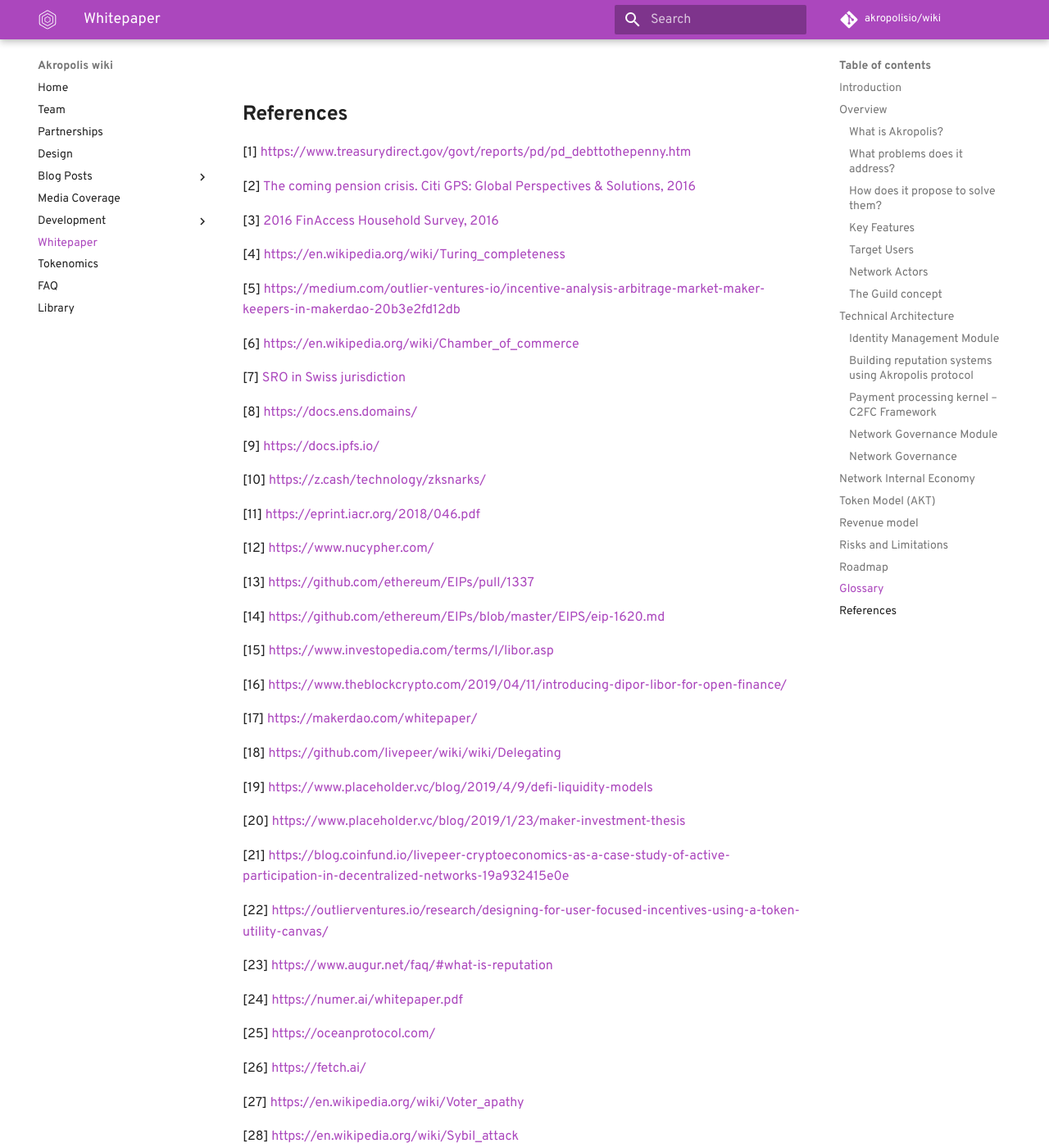
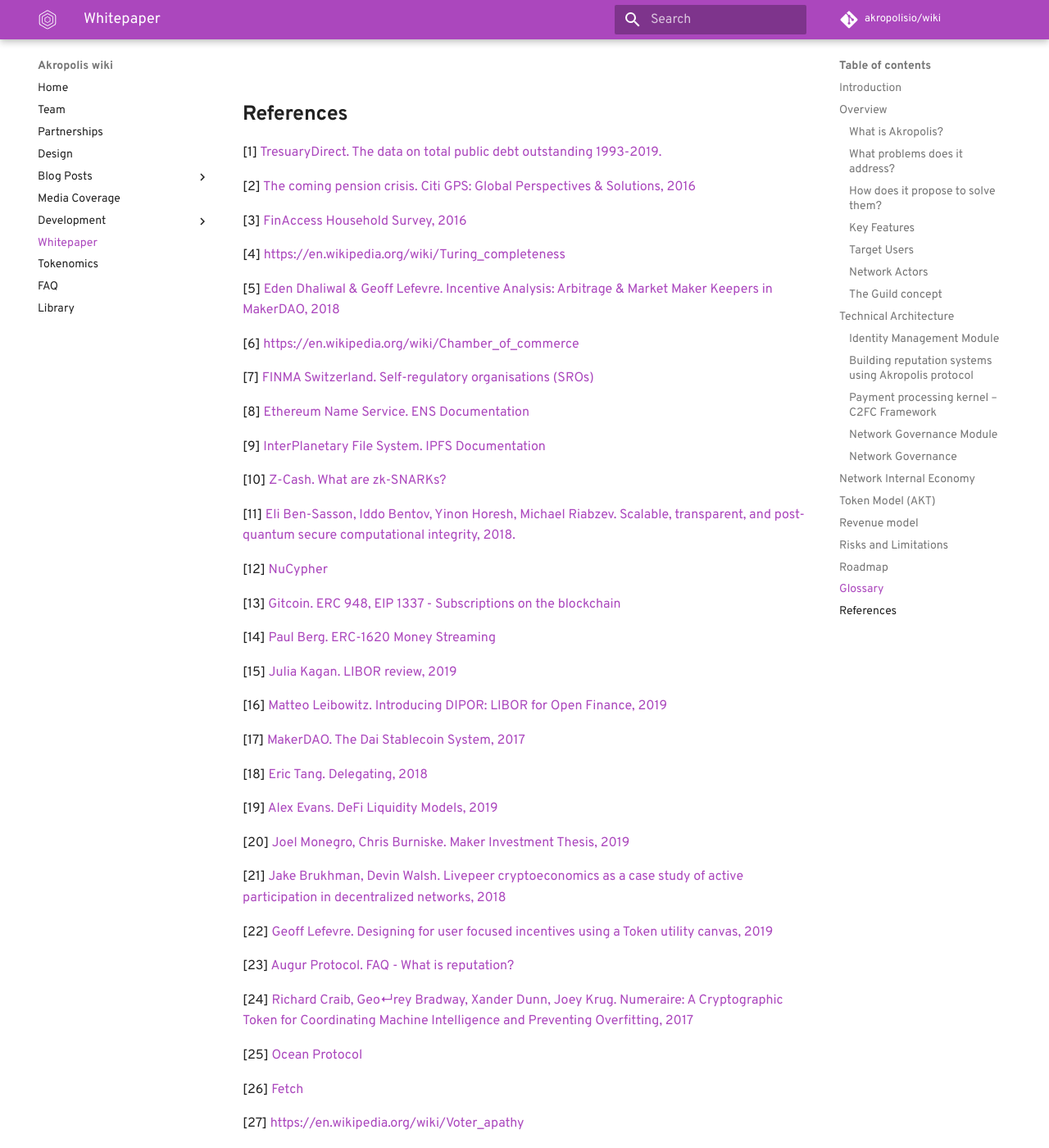
Before and after one commit to kaonone/wiki, an MkDocs documentation site: the page built from docs/whitepaper.md, in a window 1280 px wide and 1400 px high, scrolled down 25511 px. Shown: the whole window at 82% size. Built offline with MkDocs 1.6.1 and Material for MkDocs 9.7.7, drawn with Linux system fonts in a browser that asks for light colours; some web fonts are replaced; comment, search, counter and statistics services are not loaded; old or Windows-style settings are respelled for this version of MkDocs; some of the changed text lies outside the part shown.

Commit message:
Update whitepaper.md

```diff
--- a/docs/whitepaper.md
+++ b/docs/whitepaper.md
@@ -979,57 +979,57 @@
 
 ## **References**
 
-[1] [https://www.treasurydirect.gov/govt/reports/pd/pd_debttothepenny.htm](https://www.treasurydirect.gov/govt/reports/pd/pd_debttothepenny.htm)
+[1] [TresuaryDirect. The data on total public debt outstanding 1993-2019.](https://www.treasurydirect.gov/govt/reports/pd/pd_debttothepenny.htm)
 
 [2] [The coming pension crisis. Citi GPS: Global Perspectives & Solutions, 2016](http://www.agefi.fr/sites/agefi.fr/files/fichiers/2016/03/citi_retraite_hors_bilan_21_mars_1.pdf)
 
-[3] [2016 FinAccess Household Survey, 2016](https://s3-eu-central-1.amazonaws.com/fsd-circle/wp-content/uploads/2016/02/30093031/The-2016-FinAccess-household-survey-report4.pdf)
+[3] [FinAccess Household Survey, 2016](https://s3-eu-central-1.amazonaws.com/fsd-circle/wp-content/uploads/2016/02/30093031/The-2016-FinAccess-household-survey-report4.pdf)
 
 [4] [https://en.wikipedia.org/wiki/Turing_completeness](https://en.wikipedia.org/wiki/Turing_completeness)
 
-[5] [https://medium.com/outlier-ventures-io/incentive-analysis-arbitrage-market-maker-keepers-in-makerdao-20b3e2fd12db](https://medium.com/outlier-ventures-io/incentive-analysis-arbitrage-market-maker-keepers-in-makerdao-20b3e2fd12db)
+[5] [Eden Dhaliwal & Geoff Lefevre. Incentive Analysis: Arbitrage & Market Maker Keepers in MakerDAO, 2018](https://medium.com/outlier-ventures-io/incentive-analysis-arbitrage-market-maker-keepers-in-makerdao-20b3e2fd12db)
 
 [6] [https://en.wikipedia.org/wiki/Chamber_of_commerce](https://en.wikipedia.org/wiki/Chamber_of_commerce)
 
-[7] [SRO in Swiss jurisdiction](https://www.finma.ch/en/authorisation/self-regulatory-organisations-sros/)
+[7] [FINMA Switzerland. Self-regulatory organisations (SROs)](https://www.finma.ch/en/authorisation/self-regulatory-organisations-sros/)
 
-[8] [https://docs.ens.domains/](https://docs.ens.domains/)
+[8] [Ethereum Name Service. ENS Documentation](https://docs.ens.domains/)
 
-[9] [https://docs.ipfs.io/](https://docs.ipfs.io/)
+[9] [InterPlanetary File System. IPFS Documentation](https://docs.ipfs.io/)
 
-[10] [https://z.cash/technology/zksnarks/](https://z.cash/technology/zksnarks/)
+[10] [Z-Cash. What are zk-SNARKs?](https://z.cash/technology/zksnarks/)
 
-[11] [https://eprint.iacr.org/2018/046.pdf](https://eprint.iacr.org/2018/046.pdf)
+[11] [Eli Ben-Sasson, Iddo Bentov, Yinon Horesh, Michael Riabzev. Scalable, transparent, and post-quantum secure computational integrity, 2018.](https://eprint.iacr.org/2018/046.pdf)
 
-[12] [https://www.nucypher.com/](https://www.nucypher.com/)
+[12] [NuCypher](https://www.nucypher.com/)
 
-[13] [https://github.com/ethereum/EIPs/pull/1337](https://github.com/ethereum/EIPs/pull/1337)
+[13] [Gitcoin. ERC 948, EIP 1337 - Subscriptions on the blockchain](https://github.com/ethereum/EIPs/pull/1337)
 
-[14] [https://github.com/ethereum/EIPs/blob/master/EIPS/eip-1620.md](https://github.com/ethereum/EIPs/blob/master/EIPS/eip-1620.md)
+[14] [Paul Berg. ERC-1620 Money Streaming](https://github.com/ethereum/EIPs/blob/master/EIPS/eip-1620.md)
 
-[15] [https://www.investopedia.com/terms/l/libor.asp](https://www.investopedia.com/terms/l/libor.asp)
+[15] [Julia Kagan. LIBOR review, 2019](https://www.investopedia.com/terms/l/libor.asp)
 
-[16] [https://www.theblockcrypto.com/2019/04/11/introducing-dipor-libor-for-open-finance/](https://www.theblockcrypto.com/2019/04/11/introducing-dipor-libor-for-open-finance/)
+[16] [Matteo Leibowitz. Introducing DIPOR: LIBOR for Open Finance, 2019](https://www.theblockcrypto.com/2019/04/11/introducing-dipor-libor-for-open-finance/)
 
-[17] [https://makerdao.com/whitepaper/](https://makerdao.com/whitepaper/)
+[17] [MakerDAO. The Dai Stablecoin System, 2017](https://makerdao.com/whitepaper/)
 
-[18] [https://github.com/livepeer/wiki/wiki/Delegating](https://github.com/livepeer/wiki/wiki/Delegating)
+[18] [Eric Tang. Delegating, 2018](https://github.com/livepeer/wiki/wiki/Delegating)
 
-[19] [https://www.placeholder.vc/blog/2019/4/9/defi-liquidity-models](https://www.placeholder.vc/blog/2019/4/9/defi-liquidity-models)
+[19] [Alex Evans. DeFi Liquidity Models, 2019](https://www.placeholder.vc/blog/2019/4/9/defi-liquidity-models)
 
-[20] [https://www.placeholder.vc/blog/2019/1/23/maker-investment-thesis](https://www.placeholder.vc/blog/2019/1/23/maker-investment-thesis)
+[20] [Joel Monegro, Chris Burniske. Maker Investment Thesis, 2019](https://www.placeholder.vc/blog/2019/1/23/maker-investment-thesis)
 
-[21] [https://blog.coinfund.io/livepeer-cryptoeconomics-as-a-case-study-of-active-participation-in-decentralized-networks-19a932415e0e](https://blog.coinfund.io/livepeer-cryptoeconomics-as-a-case-study-of-active-participation-in-decentralized-networks-19a932415e0e)
+[21] [Jake Brukhman, Devin Walsh. Livepeer cryptoeconomics as a case study of active participation in decentralized networks, 2018](https://blog.coinfund.io/livepeer-cryptoeconomics-as-a-case-study-of-active-participation-in-decentralized-networks-19a932415e0e)
 
-[22] [https://outlierventures.io/research/designing-for-user-focused-incentives-using-a-token-utility-canvas/](https://outlierventures.io/research/designing-for-user-focused-incentives-using-a-token-utility-canvas/)
+[22] [Geoff Lefevre. Designing for user focused incentives using a Token utility canvas, 2019](https://outlierventures.io/research/designing-for-user-focused-incentives-using-a-token-utility-canvas/)
 
-[23] [https://www.augur.net/faq/#what-is-reputation](https://www.augur.net/faq/#what-is-reputation)
+[23] [Augur Protocol. FAQ - What is reputation?](https://www.augur.net/faq/#what-is-reputation)
 
-[24] [https://numer.ai/whitepaper.pdf](https://numer.ai/whitepaper.pdf)
+[24] [Richard Craib, Geo↵rey Bradway, Xander Dunn, Joey Krug. Numeraire: A Cryptographic Token for Coordinating Machine Intelligence and Preventing Overfitting, 2017](https://numer.ai/whitepaper.pdf)
 
-[25] [https://oceanprotocol.com/](https://oceanprotocol.com/)
+[25] [Ocean Protocol](https://oceanprotocol.com/)
 
-[26] [https://fetch.ai/](https://fetch.ai/)
+[26] [Fetch](https://fetch.ai/)
 
 [27] [https://en.wikipedia.org/wiki/Voter_apathy](https://en.wikipedia.org/wiki/Voter_apathy)
 
@@ -1037,4 +1037,4 @@
 
 [29] [https://en.wikipedia.org/wiki/Guild](https://en.wikipedia.org/wiki/Guild)
 
-[30] [https://www.aeaweb.org/articles?id=10.1257/jep.28.4.169](https://www.aeaweb.org/articles?id=10.1257/jep.28.4.169)
+[30] [Sheilagh Ogilvie. The Economics of Guilds, 2014](https://www.aeaweb.org/articles?id=10.1257/jep.28.4.169)
```
